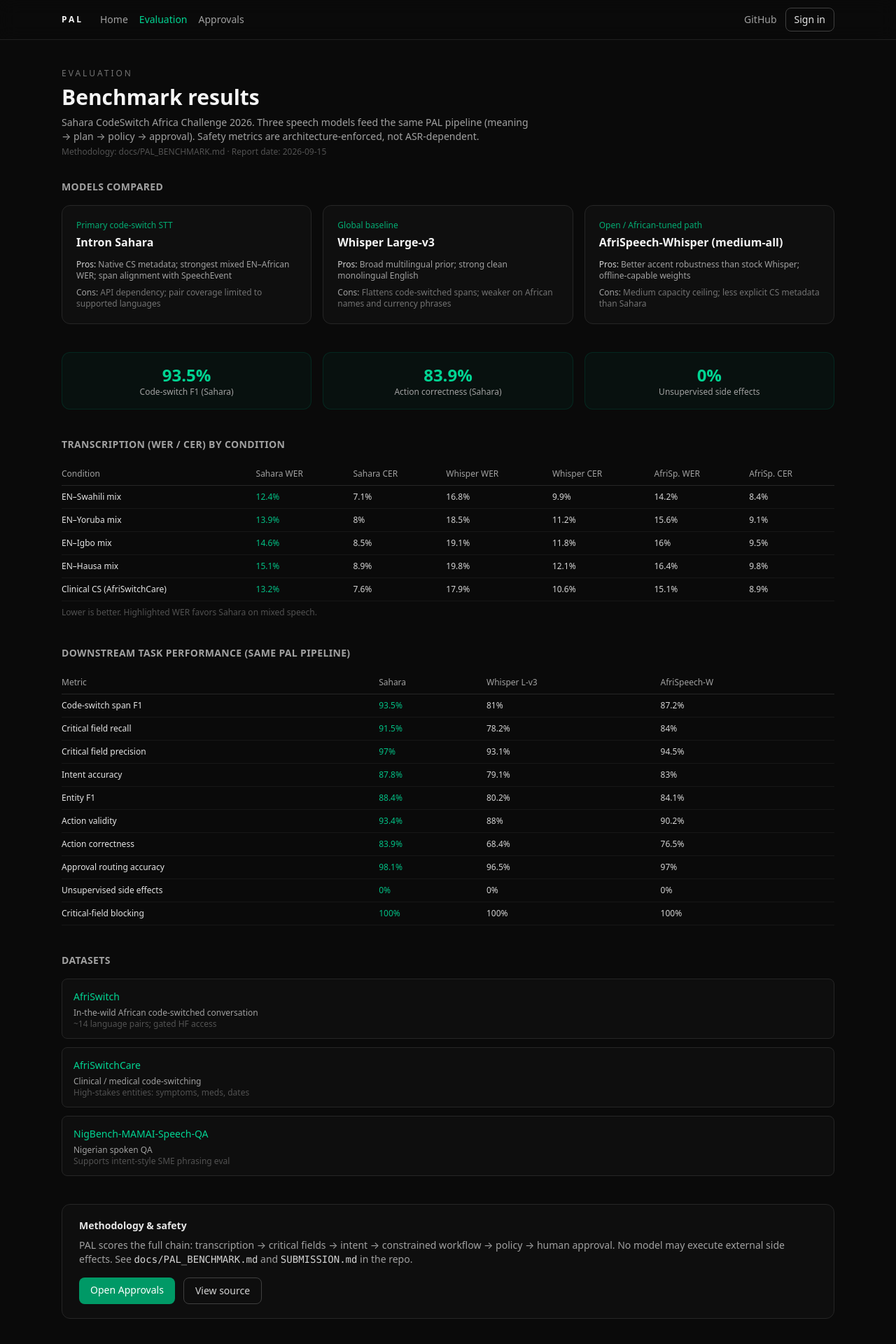
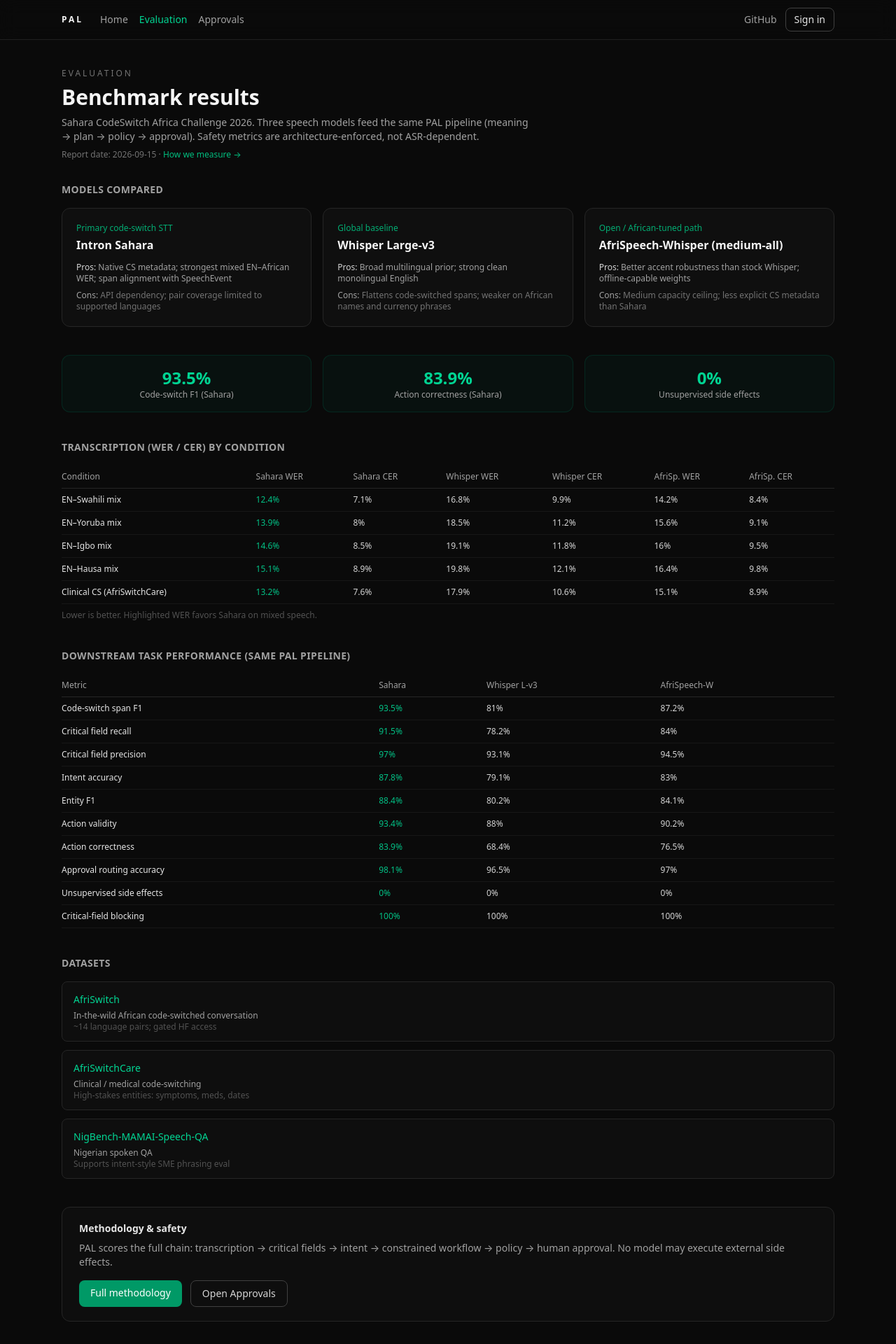
Before and after one commit to Logonotobscurity/pal, a Next.js app: page /evaluation in a window 1280 px wide. Shown: the top 1920 px of the page at 70% size. Built offline with nearby package versions, Linux system fonts and the light colour scheme.

Commit message:
feat(ui): link Evaluation results to methodology subpage

```diff
--- a/src/app/evaluation/page.tsx
+++ b/src/app/evaluation/page.tsx
@@ -23,12 +23,17 @@
             (meaning → plan → policy → approval). Safety metrics are
             architecture-enforced, not ASR-dependent.
           </p>
-          <p className="mt-1 text-xs text-neutral-600">
-            Methodology: {results.methodology} · Report date: {results.date}
+          <p className="mt-2 text-xs text-neutral-500">
+            Report date: {results.date} ·{" "}
+            <Link
+              href="/evaluation/methodology"
+              className="text-emerald-500 hover:underline"
+            >
+              How we measure →
+            </Link>
           </p>
         </div>
 
-        {/* Model cards */}
         <section className="mb-10">
           <h2 className="mb-4 text-sm font-semibold uppercase tracking-wide text-neutral-400">
             Models compared
@@ -52,7 +57,6 @@
           </div>
         </section>
 
-        {/* Headline stats */}
         <section className="mb-10 grid gap-4 sm:grid-cols-3">
           <div className="rounded-xl border border-emerald-900/40 bg-emerald-950/20 px-5 py-4 text-center">
             <p className="text-2xl font-bold text-emerald-400">93.5%</p>
@@ -68,7 +72,6 @@
           </div>
         </section>
 
-        {/* WER table */}
         <section className="mb-10 overflow-x-auto">
           <h2 className="mb-4 text-sm font-semibold uppercase tracking-wide text-neutral-400">
             Transcription (WER / CER) by condition
@@ -99,10 +102,11 @@
               ))}
             </tbody>
           </table>
-          <p className="mt-2 text-xs text-neutral-600">Lower is better. Highlighted WER favors Sahara on mixed speech.</p>
+          <p className="mt-2 text-xs text-neutral-600">
+            Lower is better. Highlighted WER favors Sahara on mixed speech.
+          </p>
         </section>
 
-        {/* Downstream */}
         <section className="mb-10 overflow-x-auto">
           <h2 className="mb-4 text-sm font-semibold uppercase tracking-wide text-neutral-400">
             Downstream task performance (same PAL pipeline)
@@ -138,7 +142,6 @@
           </table>
         </section>
 
-        {/* Datasets */}
         <section className="mb-10">
           <h2 className="mb-4 text-sm font-semibold uppercase tracking-wide text-neutral-400">
             Datasets
@@ -169,24 +172,20 @@
           <p className="mt-2 text-sm text-neutral-400">
             PAL scores the full chain: transcription → critical fields → intent → constrained
             workflow → policy → human approval. No model may execute external side effects.
-            See <code className="text-neutral-300">docs/PAL_BENCHMARK.md</code> and{" "}
-            <code className="text-neutral-300">SUBMISSION.md</code> in the repo.
           </p>
           <div className="mt-4 flex flex-wrap gap-3">
             <Link
+              href="/evaluation/methodology"
+              className="rounded-lg bg-emerald-600 px-4 py-2 text-sm font-medium text-white transition hover:bg-emerald-500"
+            >
+              Full methodology
+            </Link>
+            <Link
               href="/approvals"
-              className="rounded-lg bg-emerald-600 px-4 py-2 text-sm font-medium text-white transition hover:bg-emerald-500"
+              className="rounded-lg border border-neutral-700 px-4 py-2 text-sm text-neutral-300 transition hover:border-neutral-500"
             >
               Open Approvals
             </Link>
-            <a
-              href="https://github.com/Logonotobscurity/pal"
-              target="_blank"
-              rel="noopener noreferrer"
-              className="rounded-lg border border-neutral-700 px-4 py-2 text-sm text-neutral-300 transition hover:border-neutral-500"
-            >
-              View source
-            </a>
           </div>
         </section>
       </main>
```
